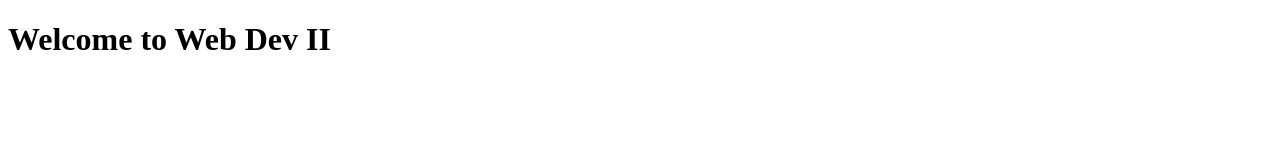
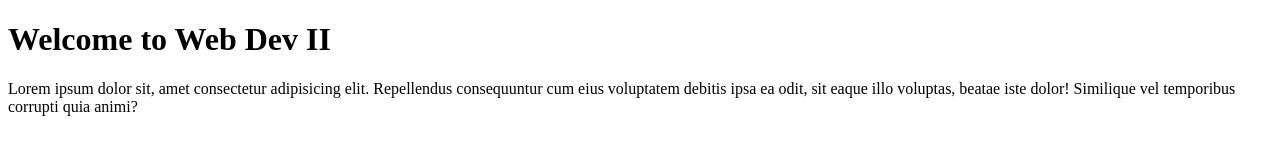
Before and after one commit to dyck0026/mtm6201-week1, a plain HTML site: page Index.html in a window 1280 px wide. Drawn offline with Linux system fonts and the light colour scheme.

Commit message:
adds para

```diff
--- a/Index.html
+++ b/Index.html
@@ -8,6 +8,11 @@
     <link rel="stylesheet" href="css/main.css">
 </head>
 <body>
-    <h1>Welcome to Web Dev II</h1>
+    <div class="wrapper">
+        <h1>Welcome to Web Dev II</h1>
+        <main>
+            <p>Lorem ipsum dolor sit, amet consectetur adipisicing elit. Repellendus consequuntur cum eius voluptatem debitis ipsa ea odit, sit eaque illo voluptas, beatae iste dolor! Similique vel temporibus corrupti quia animi?</p>
+        </main>
+    </div>
 </body>
 </html>
```
